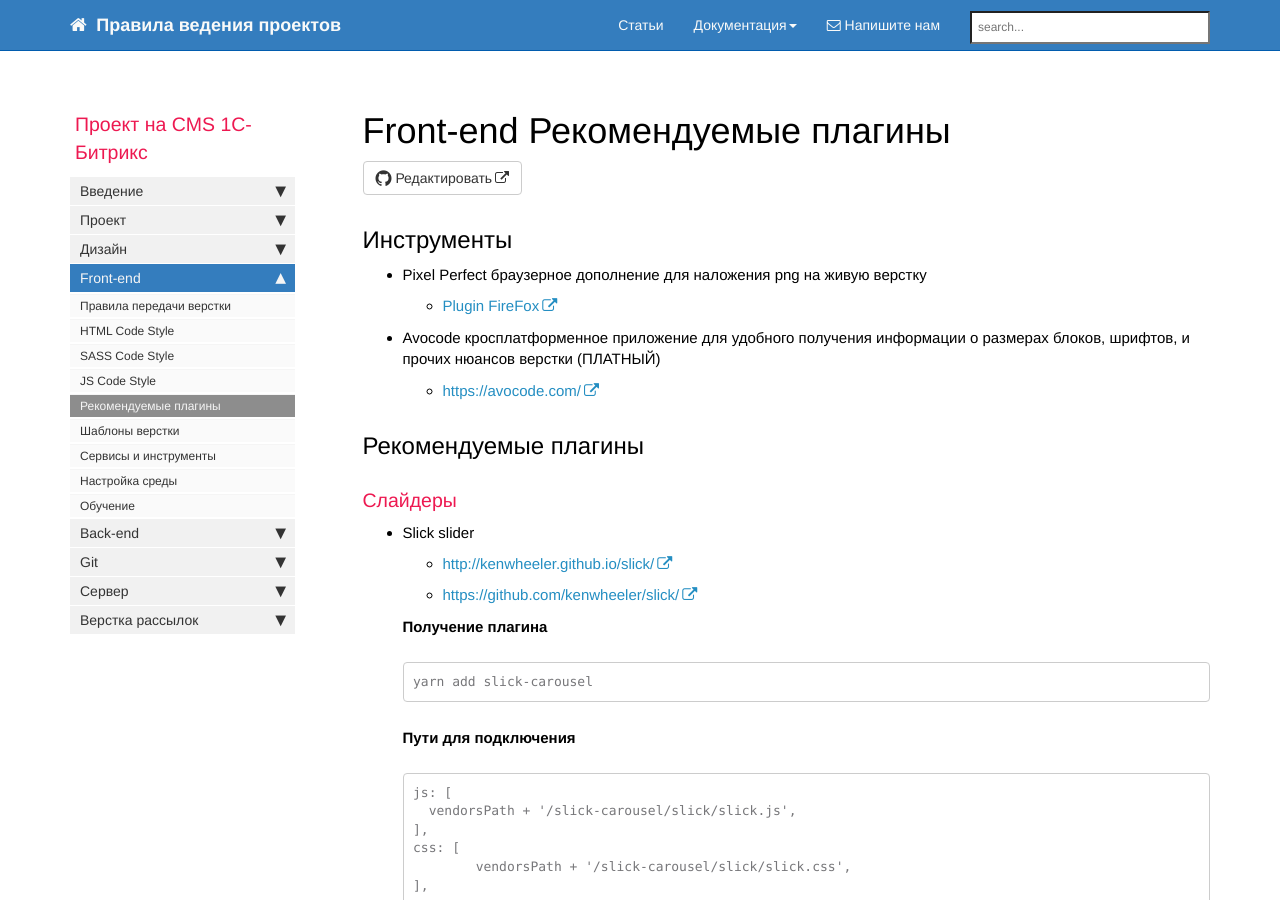
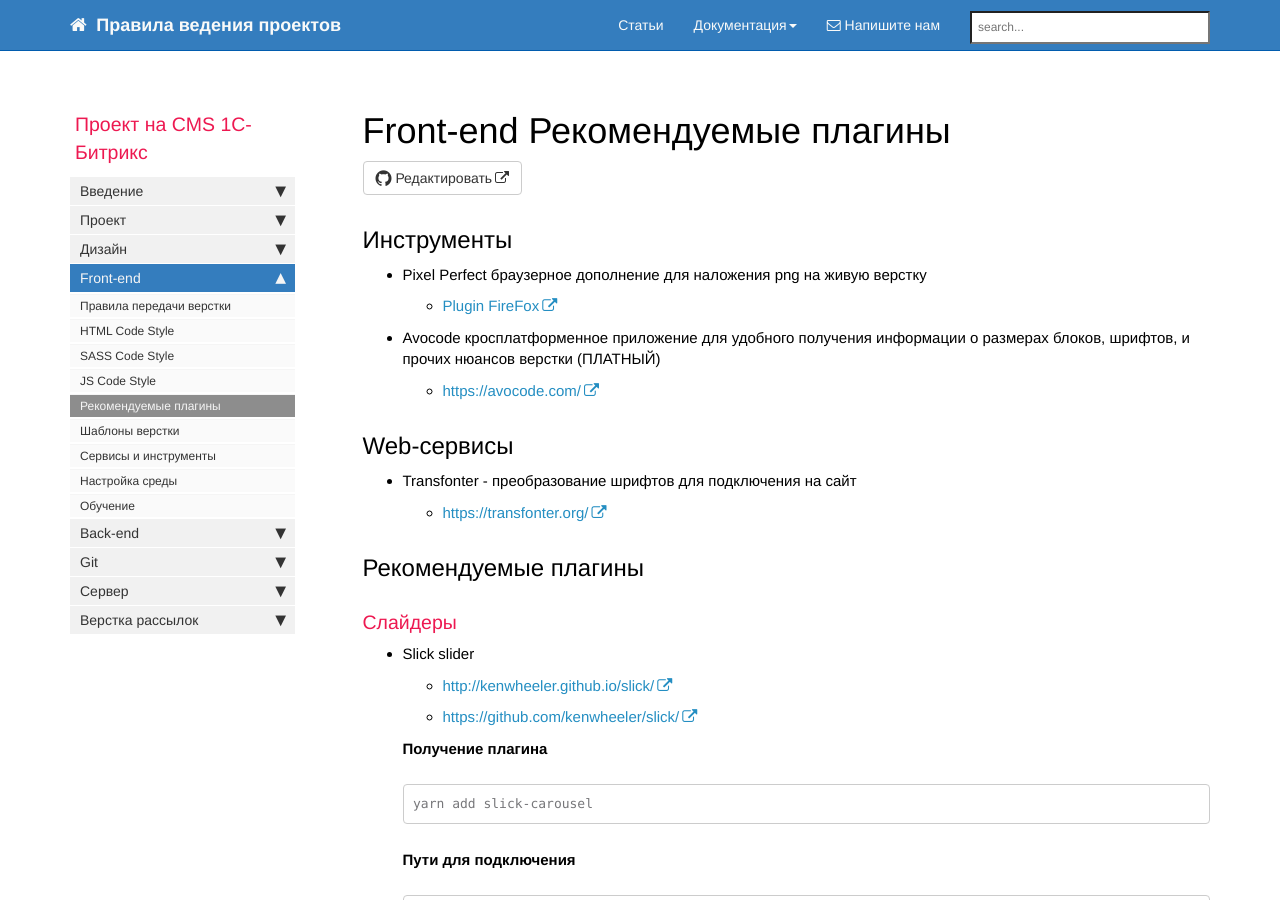
Before and after one commit to gdecider/gdecider.github.io, a Jekyll site: the page built from pages/bx/bx_front-recomend-plugins.md, in a window 1280 px wide and 900 px high. Built offline with Jekyll 4.4.1, drawn with Linux system fonts in a browser that asks for light colours; nearby versions of some CDN libraries; comment, search, counter and statistics services are not loaded.

Commit message:
Update bx_front-recomend-plugins.md

```diff
--- a/pages/bx/bx_front-recomend-plugins.md
+++ b/pages/bx/bx_front-recomend-plugins.md
@@ -17,6 +17,12 @@ toc: false
 * Avocode кросплатформенное приложение для удобного получения информации о размерах блоков, шрифтов, и прочих нюансов верстки (ПЛАТНЫЙ)
 
   * [https://avocode.com/](https://avocode.com/)
+
+## Web-сервисы
+
+* Transfonter - преобразование шрифтов для подключения на сайт
+
+  * [https://transfonter.org/](https://transfonter.org/)
 
 ## Рекомендуемые плагины
 
```
